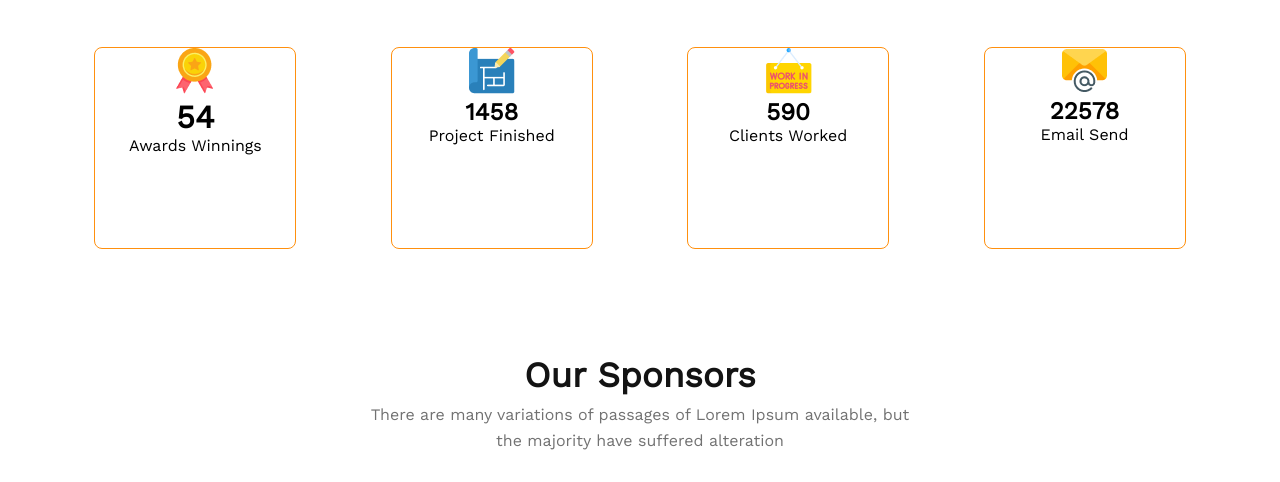
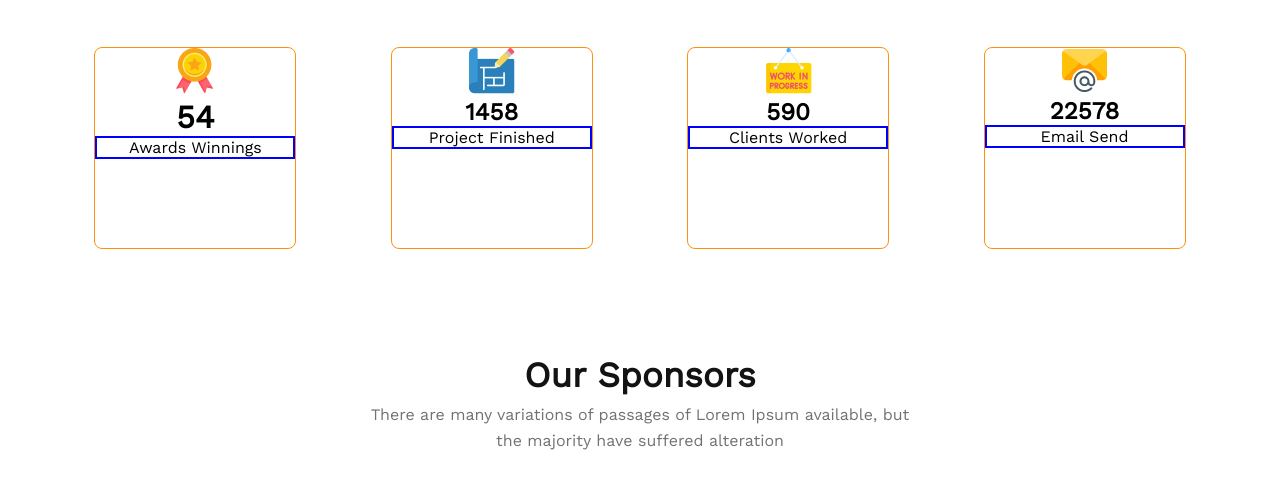
Before and after one commit to joy-09/second-assignment-repo, a plain HTML site: page index.html in a window 1280 px wide. Shown: the part 2980-3462 px from the top of the page. Drawn offline with nearby package versions, Linux system fonts and the light colour scheme.

```diff
--- a/styles/assignment.css
+++ b/styles/assignment.css
@@ -245,7 +245,7 @@
 
 }
 /* Using Hover  */
-.btn-2:hover,.icon-item:hover,.btn-1:hover,.team-image:hover,.banner-image:hover,.third-section-main:hover{
+.btn-2:hover,.icon-item p,h2:hover,.btn-1:hover,.team-image:hover,.banner-image:hover,.third-section-main:hover{
     border:2px solid blue;
 }
 /* Responsive */
```
